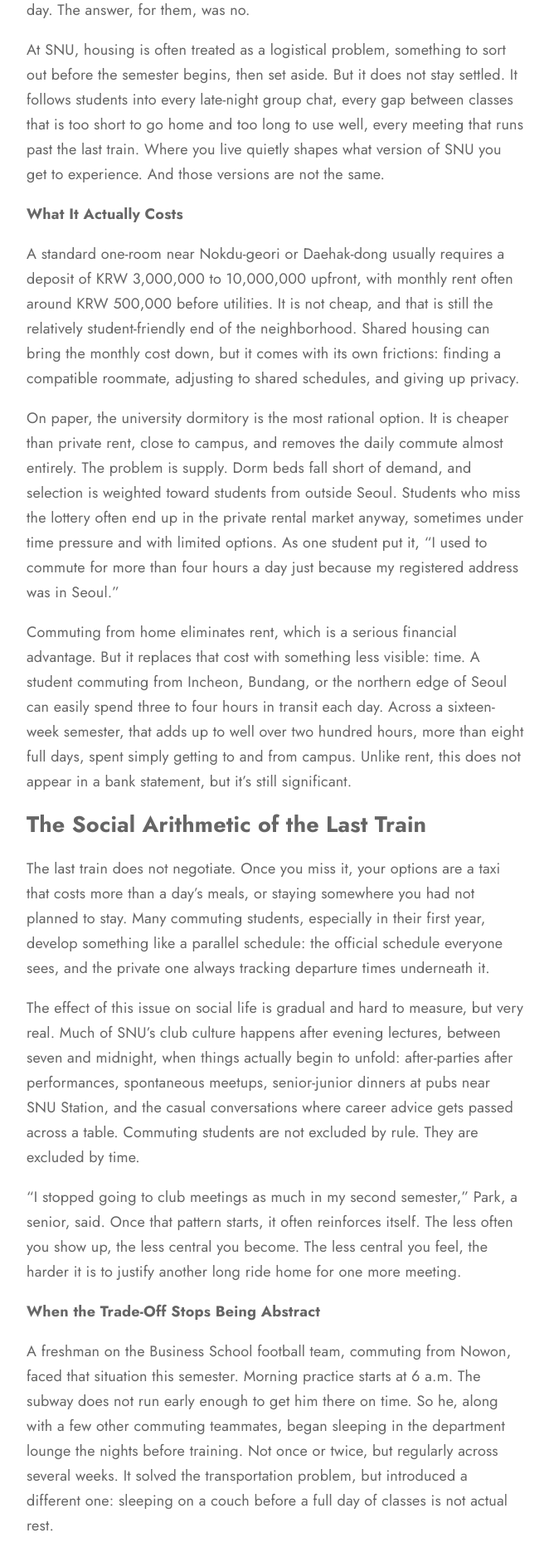
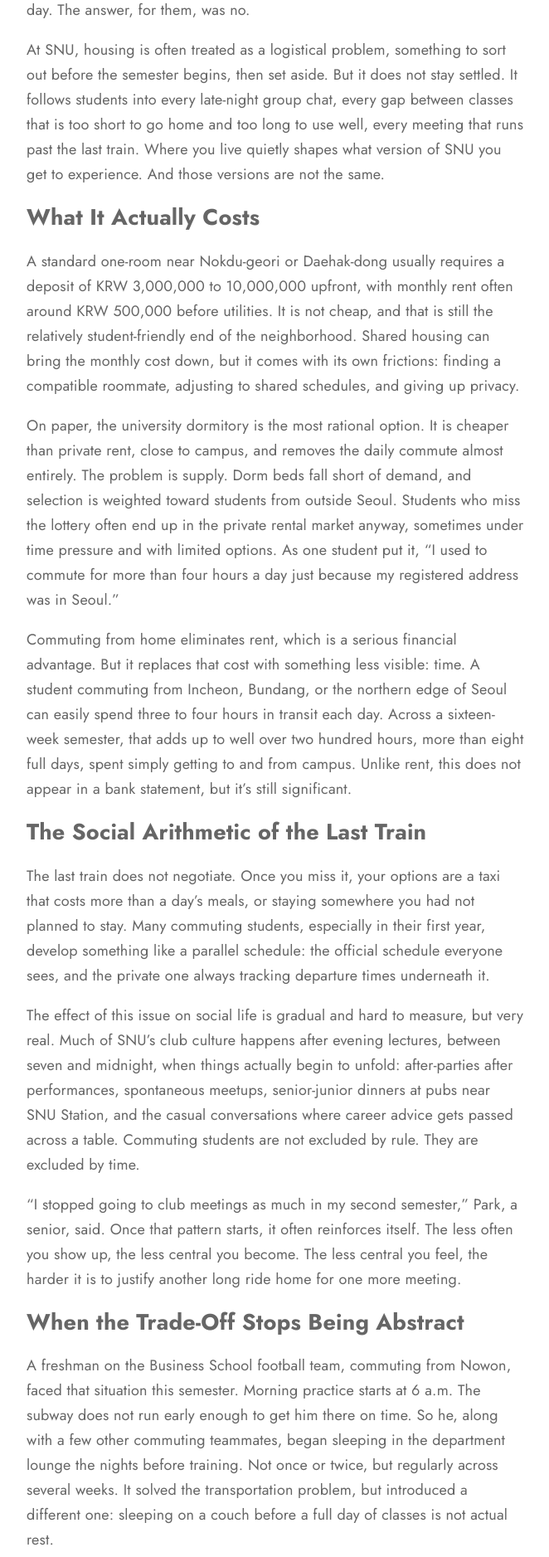
Before and after one commit to snuquill/snuquill.github.io, a Jekyll site: the page built from _articles/231.md, in a window 1280 px wide. Shown: the part 1807-3684 px from the top of the page at 83% size, without its empty margins (308-970 px from the left). Built offline with Jekyll 4.4.1, drawn with Linux system fonts in a browser that asks for light colours.

Commit message:
Update 231.md

```diff
--- a/_articles/231.md
+++ b/_articles/231.md
@@ -15,7 +15,7 @@
 
 At SNU, housing is often treated as a logistical problem, something to sort out before the semester begins, then set aside. But it does not stay settled. It follows students into every late-night group chat, every gap between classes that is too short to go home and too long to use well, every meeting that runs past the last train. Where you live quietly shapes what version of SNU you get to experience. And those versions are not the same.
 
-**What It Actually Costs**
+## **What It Actually Costs**
 
 A standard one-room near Nokdu-geori or Daehak-dong usually requires a deposit of KRW 3,000,000 to 10,000,000 upfront, with monthly rent often around KRW 500,000 before utilities. It is not cheap, and that is still the relatively student-friendly end of the neighborhood. Shared housing can bring the monthly cost down, but it comes with its own frictions: finding a compatible roommate, adjusting to shared schedules, and giving up privacy.
 
@@ -31,7 +31,7 @@
 
 “I stopped going to club meetings as much in my second semester,” Park, a senior, said. Once that pattern starts, it often reinforces itself. The less often you show up, the less central you become. The less central you feel, the harder it is to justify another long ride home for one more meeting.
 
-**When the Trade-Off Stops Being Abstract**
+## **When the Trade-Off Stops Being Abstract**
 
 A freshman on the Business School football team, commuting from Nowon, faced that situation this semester. Morning practice starts at 6 a.m. The subway does not run early enough to get him there on time. So he, along with a few other commuting teammates, began sleeping in the department lounge the nights before training. Not once or twice, but regularly across several weeks. It solved the transportation problem, but introduced a different one: sleeping on a couch before a full day of classes is not actual rest.
 
@@ -39,7 +39,7 @@
 
 Group projects, already one of the more stressful parts of business school life, also change when some members have hard departure times. The student who needs to leave by ten cannot always be the one who stays to polish the presentation. Over a semester, reputations form not only from ability or effort, but from availability. It just accumulates.
 
-**Proximity as a Quiet Advantage**
+## **Proximity as a Quiet Advantage**
 
 Students who live near campus do not necessarily work harder or manage their lives better;  they just face less friction.
 
@@ -49,7 +49,7 @@
 
 I have felt this myself. Some of the most useful conversations I have had at SNU happened only because I could stay a little longer: an after-party that turned into advice from a senior, a walk from Building 58 down to the bus stop where someone mentioned an opportunity, a meeting that continued after the official part was over. Commuting students can and do build networks, but it takes more deliberate effort to recreate what proximity provides by coincidence.
 
-**A Private Problem with Structural Roots**
+## **A Private Problem with Structural Roots**
 
 None of this is the result of individual failure. The students commuting from the outskirts are not less committed. The freshman sleeping in the department lounge is not simply bad at time management. They are navigating a system that does not offer equally accessible options.
 
@@ -61,7 +61,7 @@
 
 For most students, housing remains a problem to solve personally each year before the semester starts, even as the university continues to experiment with what dormitory life could become.
 
-**No Clean Answer, But a Question Worth Asking**
+## **No Clean Answer, But a Question Worth Asking**
 
 There is no objectively correct place to live as an SNU student. The answer depends on finances, family situation, commute, and what each person is willing to trade.
 
```
